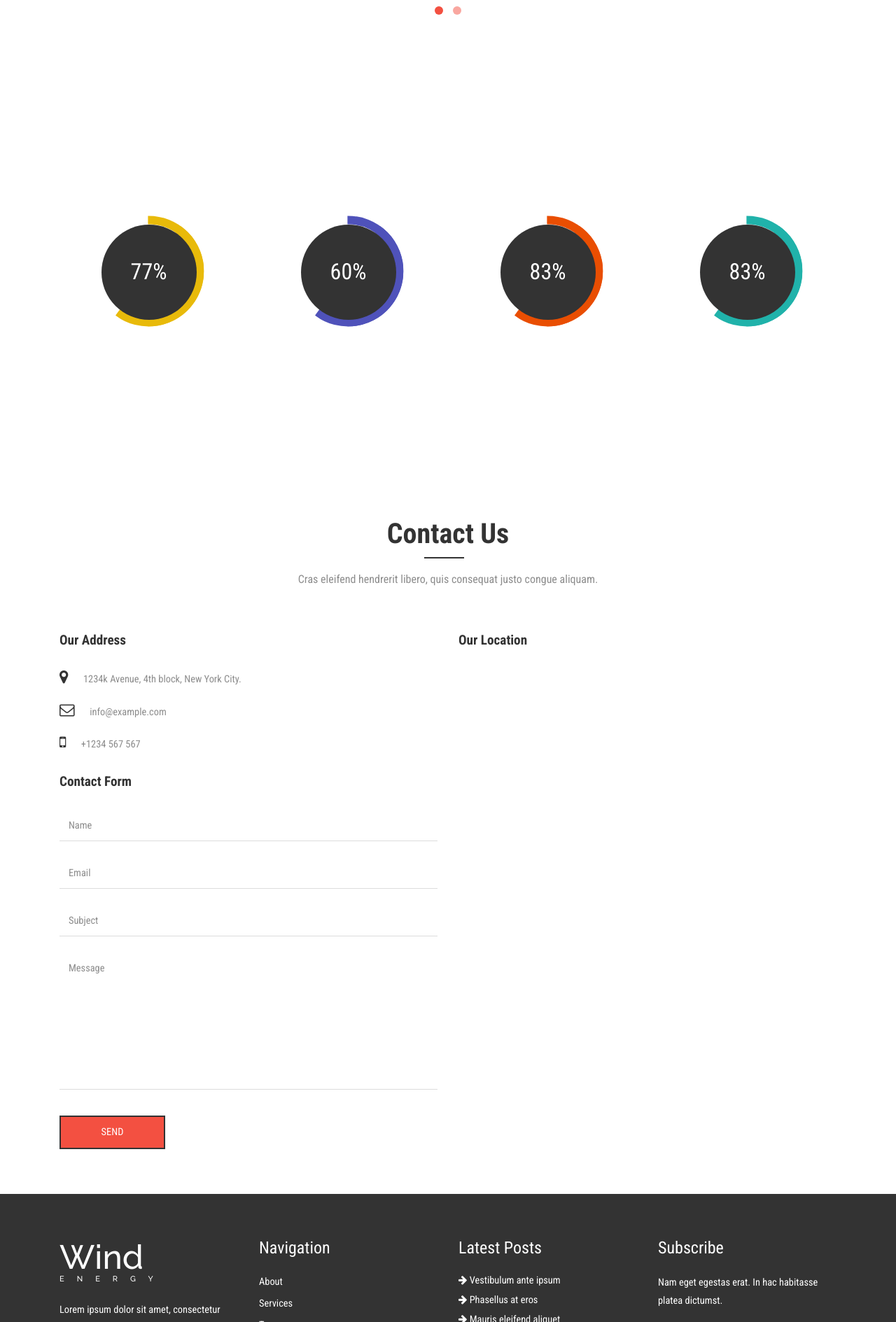
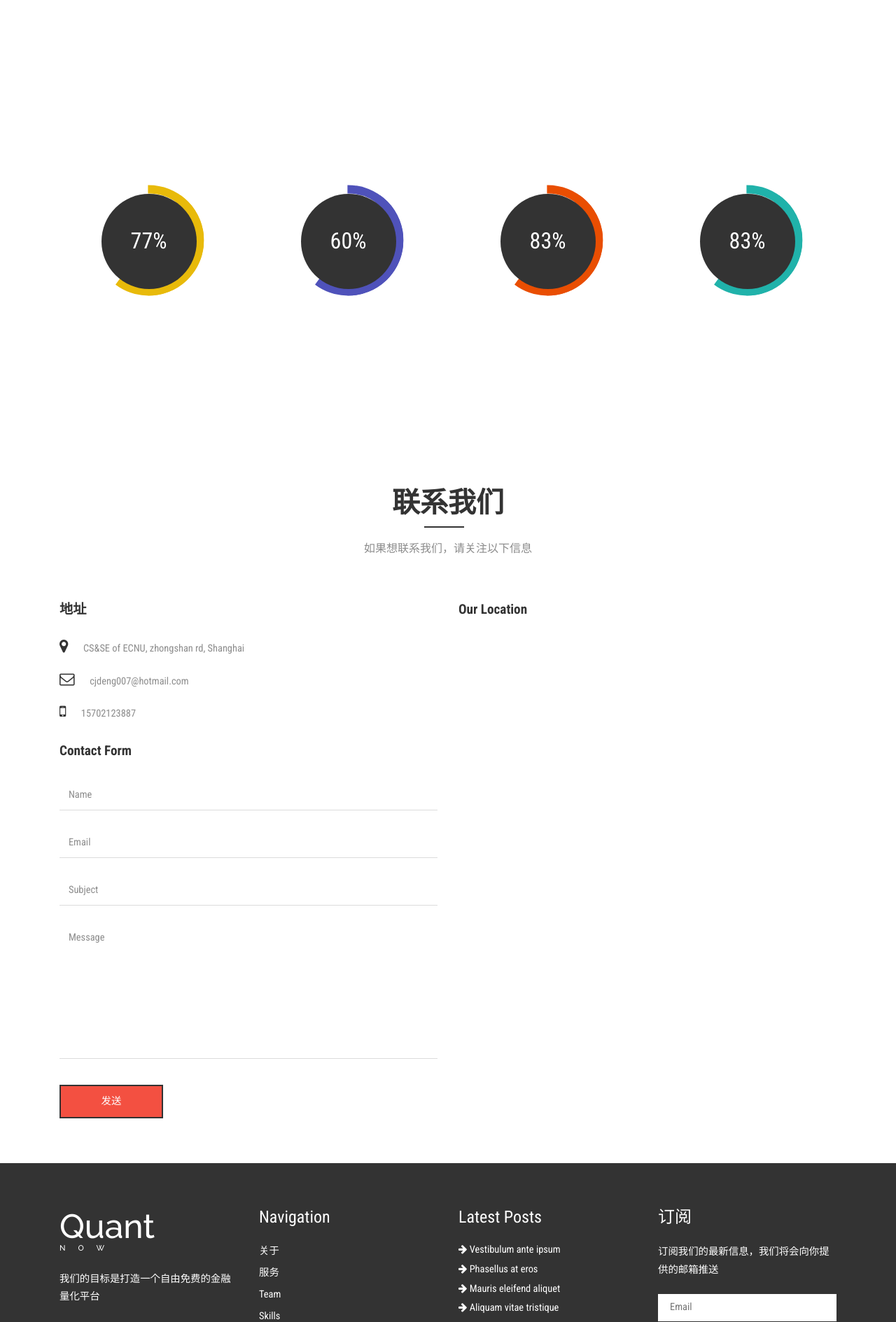
Before and after one commit to cwm93/QuantNow, a Django app: page /blockchain/ in a window 1280 px wide. Shown: the part 3400-5289 px from the top of the page at 70% size. Run offline with Django 3.2, Linux system fonts and the light colour scheme; some libraries are stand-ins or nearby versions.

Commit message:
static update

```diff
--- a/quantnow/templates/blockchain/index.html
+++ b/quantnow/templates/blockchain/index.html
@@ -76,7 +76,7 @@ $(document).ready(function() {
 		<!-- menu -->
 		<div class="container">
 			<div class="agile-logo">
-				<h1><a href="index.html">Wind<span>energy</span></a></h1>
+				<h1><a href="index.html">QUANT<span>now</span></a></h1>
 			</div>
 			<div class="w3l-banner-grids">
 				<div class="slider">
@@ -84,22 +84,22 @@ $(document).ready(function() {
 						<ul class="rslides" id="slider4">
 							<li>
 								<div class="w3ls-text">
-									<h3>Cras ultrices lorem a hendrerit condimentum</h3>
-									<p>Cras ultrices lorem a hendrerit condimentum. Sed at eros odio. Nulla justo arcu, rutrum a suscipit ut, fermentum ac massa. Donec sollicitudin facilisis lorem vitae luctus.</p>
+									<h3>准确全面的金融数据</h3>
+									<p>提供最新最全的金融数据，股票交易数据，基本面数据，宏观经济数据，投资参考数据，等等。后期还会有期货相关数据。</p>
 									<a href="#">More</a>
 								</div>
 							</li>
 							<li>
 								<div class="w3ls-text">
-									<h3>Donec tristique velit in ligula bibendum</h3>
-									<p>Proin convallis leo vitae ligula porttitor pulvinar sit amet at elit. Duis ligula enim, consequat non ante ut, lacinia consectetur sapien. Maecenas vitae euismod metus</p>
+									<h3>全面深度的数据分析</h3>
+									<p>根据基本面数据、交易数据，利用机器学习及其他计算机技术，实现准确实时的数据分析，为交易提供参考。</p>
 									<a href="#">More</a>
 								</div>
 							</li>
 							<li>
 								<div class="w3ls-text">
-									<h3>Quisque blandit orci vitae tellus molestie</h3>
-									<p>Vivamus ut erat sit amet elit mollis aliquam. Cras eu mollis enim, id porta libero. Proin aliquam porttitor augue a fermentum. Sed id justo bibendum, facilisis massa vel.</p>
+									<h3>模拟交易</h3>
+									<p>提供模拟交易账号，编写策略进行模拟交易。</p>
 									<a href="#">More</a>
 								</div>
 							</li>
@@ -220,7 +220,7 @@ $(document).ready(function() {
 		<div class="container">
 			<div class="wthree-about-info">
 				<h3>About Us</h3>
-				<p>Cras eleifend hendrerit libero, quis consequat justo congue aliquam.</p>
+				<p>金融量化交易专家</p>
 			</div>
 			<div class="agileits-about-grids">
 				<div class="agileits-about-top-grids">
@@ -803,24 +803,24 @@ $(document).ready(function() {
 	<div class="contact" id="contact">
 		<div class="container">
 			<div class="wthree-about-info">
-				<h3>Contact Us</h3>
-				<p>Cras eleifend hendrerit libero, quis consequat justo congue aliquam.</p>
+				<h3>联系我们</h3>
+				<p>如果想联系我们，请关注以下信息</p>
 			</div>
 			<div class="agile-contact-grids">
 				<div class="col-md-6 agile-contact-left">
 					<div class="address-grid">
-						<h4>Our Address</h4>
+						<h4>地址</h4>
 						<ul class="w3_address">
-							<li><i class="fa fa-map-marker" aria-hidden="true"></i>1234k Avenue, 4th block, <span>New York City.</span></li>
-							<li><i class="fa fa-envelope-o" aria-hidden="true"></i><a href="mailto:info@example.com">info@example.com</a></li>
-							<li><i class="fa fa-mobile" aria-hidden="true"></i>+1234 567 567</li>
+							<li><i class="fa fa-map-marker" aria-hidden="true"></i>CS&SE of ECNU, zhongshan rd, <span>Shanghai</span></li>
+							<li><i class="fa fa-envelope-o" aria-hidden="true"></i><a href="mailto:info@example.com">cjdeng007@hotmail.com</a></li>
+							<li><i class="fa fa-mobile" aria-hidden="true"></i>15702123887</li>
 						</ul>
 					</div>
 					<div class="contact-form">
 						<h4>Contact Form</h4>
 						<form action="#" method="post">
 							<div class="styled-input agile-styled-input-top">
-								<input type="text" name="Name" required="">
+								<input type="text" name="姓名" required="">
 								<label>Name</label>
 								<span></span>
 							</div>
@@ -830,16 +830,16 @@ $(document).ready(function() {
 								<span></span>
 							</div>
 							<div class="styled-input">
-								<input type="text" name="Subject" required="">
+								<input type="text" name="主题" required="">
 								<label>Subject</label>
 								<span></span>
 							</div>
 							<div class="styled-input">
-								<textarea name="Message" required></textarea>
+								<textarea name="信息" required></textarea>
 								<label>Message</label>
 								<span></span>
 							</div>
-							<input type="submit" value="SEND">
+							<input type="submit" value="发送">
 						</form>
 					</div>
 				</div>
@@ -863,19 +863,19 @@ $(document).ready(function() {
 				<div class="footer-grids">
 					<div class="col-md-3 footer-grid">
 						<div class="footer-logo">
-							<h3><a href="index.html">Wind<span>energy</span></a></h3>
-							<p>Lorem ipsum dolor sit amet, consectetur adipiscing elit. Nam eget egestas erat. In hac habitasse platea dictumst.</p>
+							<h3><a href="index.html">Quant<span>now</span></a></h3>
+							<p>我们的目标是打造一个自由免费的金融量化平台</p>
 						</div>
 					</div>
 					<div class="col-md-3 footer-grid">
 						<h3>Navigation</h3>
 						<ul>
-							<li> <a href="#about" class="scroll">About</a> </li>
-							<li> <a href="#services" class="scroll">Services</a> </li>
+							<li> <a href="#about" class="scroll">关于</a> </li>
+							<li> <a href="#services" class="scroll">服务</a> </li>
 							<li> <a href="#team" class="scroll">Team</a> </li>
 							<li> <a href="#skills" class="scroll">Skills</a> </li>
 							<li> <a href="#portfolio" class="scroll">Portfolio</a> </li>
-							<li> <a href="#contact" class="scroll">Contact</a> </li>
+							<li> <a href="#contact" class="scroll">联系我们</a> </li>
 						</ul>
 					</div>
 					<div class="col-md-3 footer-list">
@@ -890,11 +890,11 @@ $(document).ready(function() {
 						</ul>
 					</div>
 					<div class="col-md-3 footer-grid">
-						<h3>Subscribe</h3>
-						<p>Nam eget egestas erat. In hac habitasse platea dictumst.</p>
+						<h3>订阅</h3>
+						<p>订阅我们的最新信息，我们将会向你提供的邮箱推送</p>
 						<form action="#" method="post">
 							<input type="email" name="Email" placeholder="Email" required="">
-							<input type="submit" value="Subscribe">
+							<input type="submit" value="我要订阅">
 						</form>
 					</div>
 					<div class="clearfix"> </div>
```
Also changed, not shown: quantnow/static/blockchain/images/2.jpg, quantnow/static/images/4.jpg (deleted), 1 other file.
